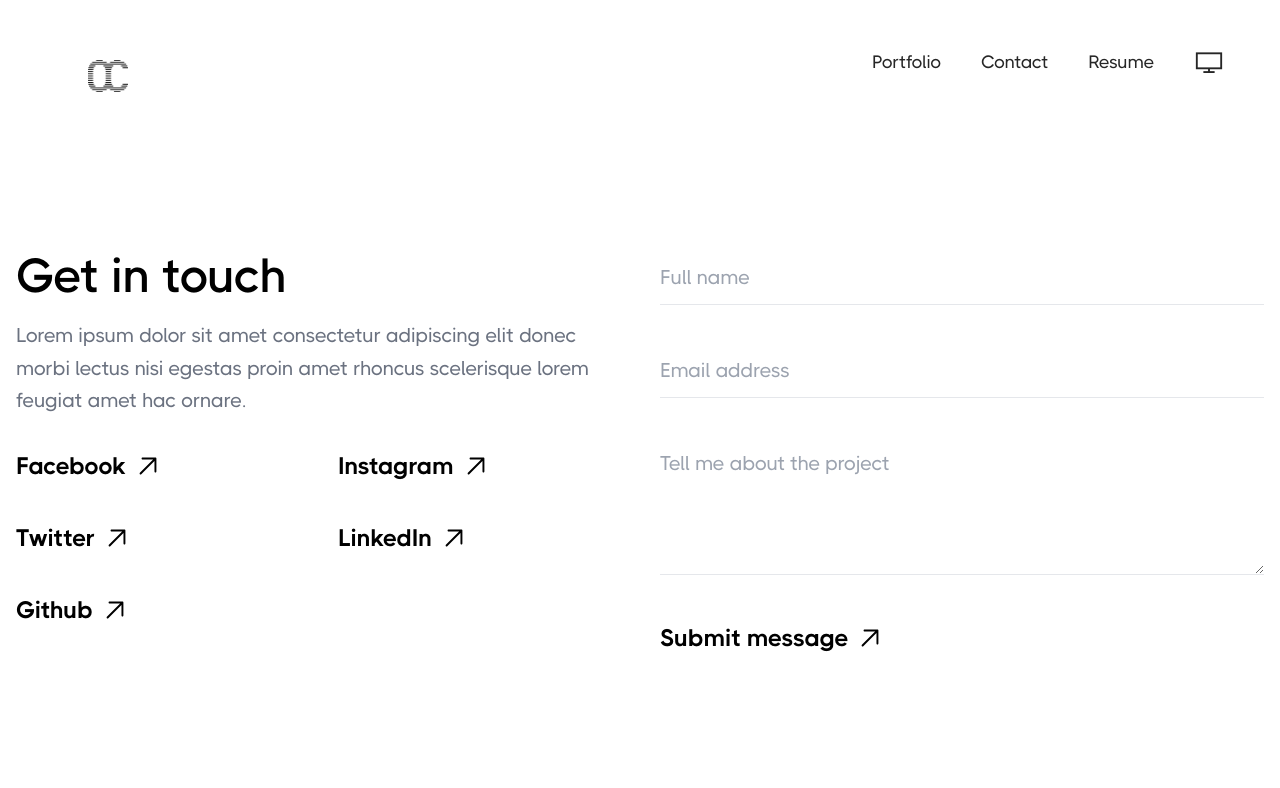
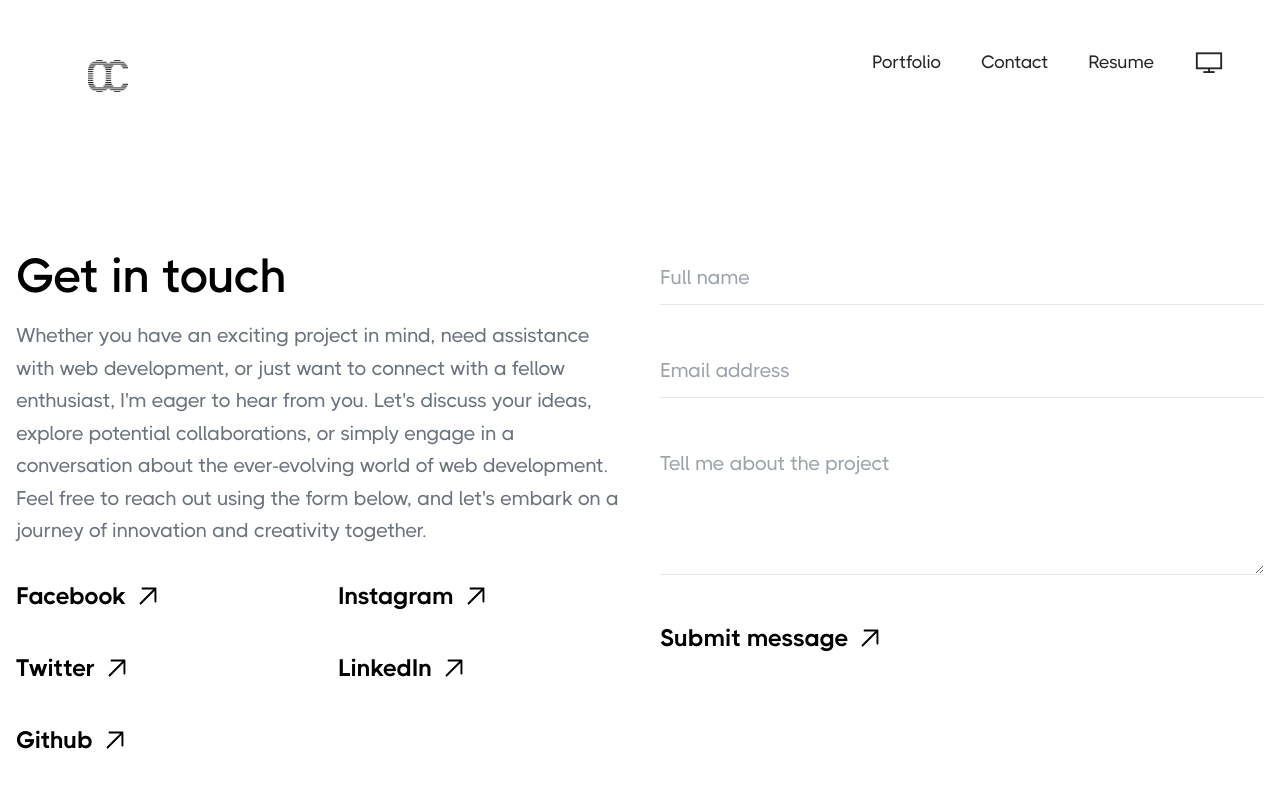
Before and after one commit to omarch94/portfolio_OMAR_CH, a React (Vite) app: page /contact in a window 1280 px wide. Shown: the top 788 px of the page. Built offline with nearby package versions, Linux system fonts and the light colour scheme.

Commit message:
contact section

```diff
--- a/src/components/Hero.tsx
+++ b/src/components/Hero.tsx
@@ -15,8 +15,8 @@ I am Omar Cherti a Full Stack Web developer From Morocco!
           <p className="lg:max-w-2xl mb-6 font-normal leading-relaxed text-gray-500 lg:mb-8 text-xl">
            A skilled full-stack web developer from Morocco, adept at crafting dynamic and engaging web applications. My expertise spans both front-end and back-end technologies, enabling me to build comprehensive solutions from concept to deployment.          </p>
         </div>
-        <div className="lg:order-first lg:mt-0 lg:col-span-5 relative ">
-  <img src="/images/omarcherti3.png" alt="hero" className="transition-all duration-700 opacity-0 animating-image mx-4 border-transparent " />
+  <div className="lg:order-first lg:mt-0 lg:col-span-5 relative ">
+  <img src="/images/omarcherti3.png" alt="hero" className="transition-all duration-700 opacity-0 animating-image mx-5 border-transparent " />
   <div className="bg-neutral-950 absolute inset-0 transition-all duration-700 animating-bg w-full border-transparent rounded-3xl" />
 </div>
 
--- a/src/pages/Contact.tsx
+++ b/src/pages/Contact.tsx
@@ -40,8 +40,7 @@ const Contact = () => {
               Get in touch
             </h1>
             <p className="mb-6 font-normal leading-relaxed text-gray-500 lg:mb-8 text-xl my-5">
-              Lorem ipsum dolor sit amet consectetur adipiscing elit donec morbi lectus nisi egestas proin amet rhoncus scelerisque lorem feugiat amet hac ornare.
-            </p>
+            Whether you have an exciting project in mind, need assistance with web development, or just want to connect with a fellow enthusiast, I'm eager to hear from you. Let's discuss your ideas, explore potential collaborations, or simply engage in a conversation about the ever-evolving world of web development. Feel free to reach out using the form below, and let's embark on a journey of innovation and creativity together.            </p>
             <div className="grid auto-cols-fr max-w-scree-xl sm:grid-cols-2 grid-cols-1 gap-10">
               {
                 socialLinks.map((link) => <AnimatedLink key={link.link} title={link.title} link={link.link} isExternal={true} />)
```
